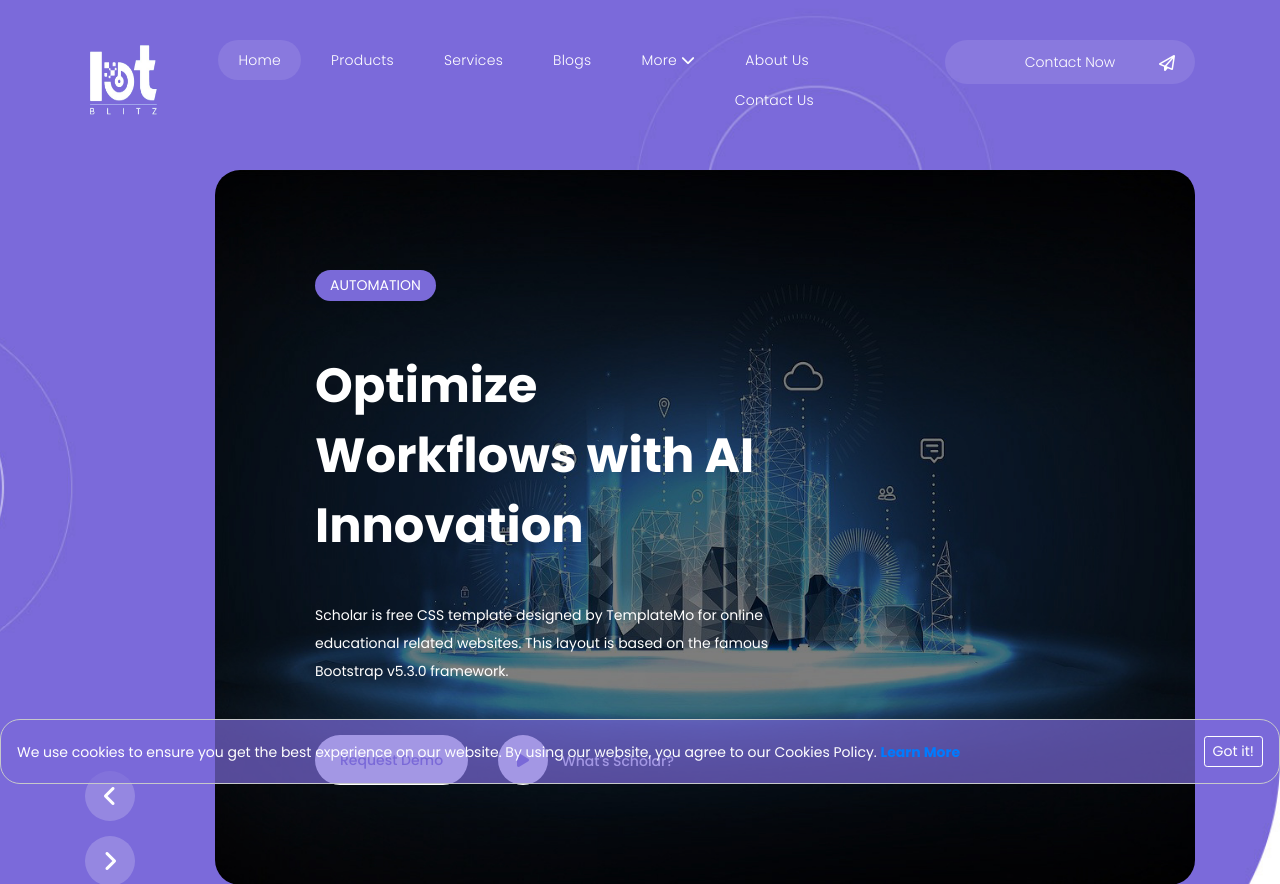
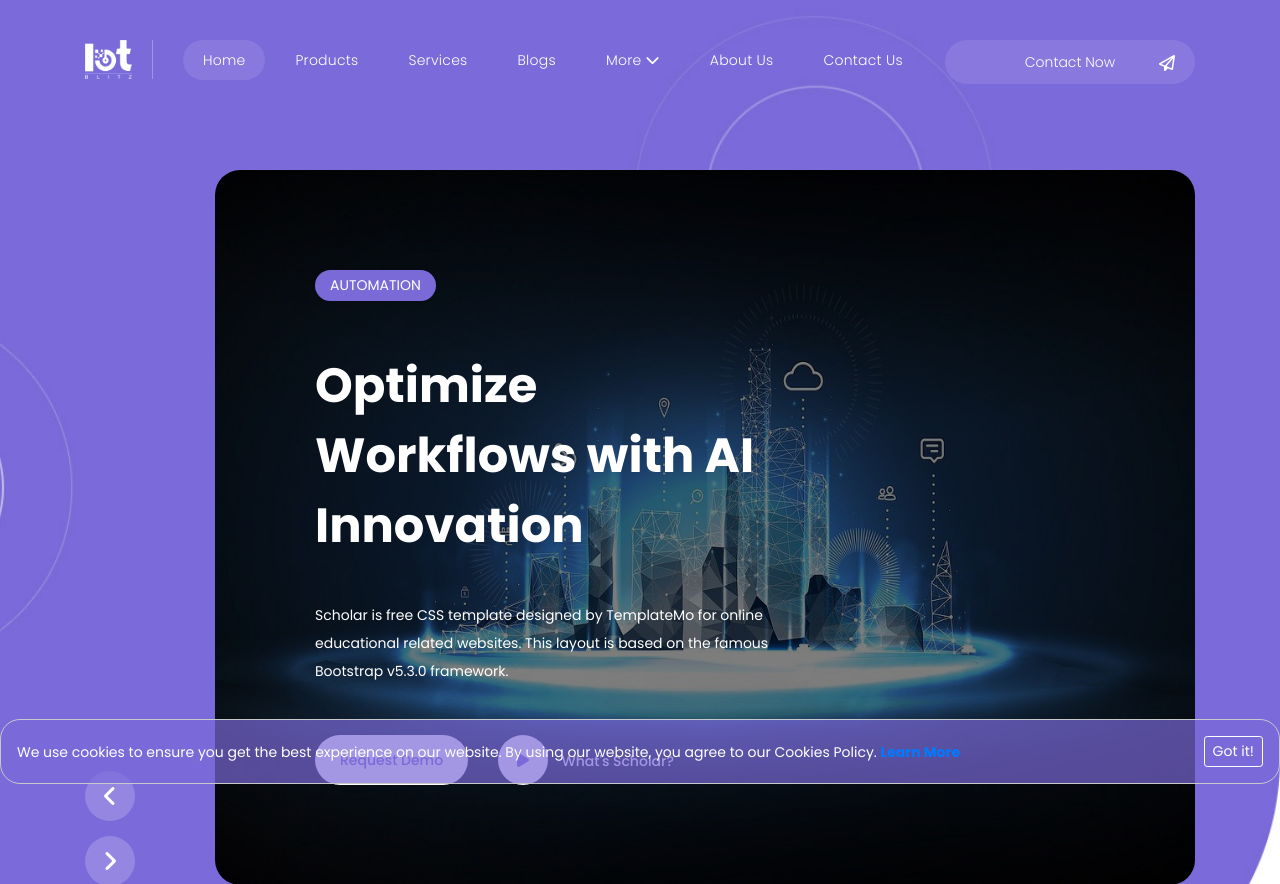
Before and after one commit to iotblitz/iotblitz, a Laravel app: page / in a window 1280 px wide. Shown: the top 884 px of the page. Run offline with Laravel 10, Linux system fonts and the light colour scheme; some libraries are stand-ins or nearby versions.

Commit message:
change header logo

```diff
--- a/resources/views/public/common/layout.blade.php
+++ b/resources/views/public/common/layout.blade.php
@@ -189,6 +189,12 @@
             }
             return null;
         }
+
+
+        function redirectToHome() {
+        // Assuming you want to redirect to the home page
+        window.location.href = "{{ route('home') }}";
+    }
     </script>
 </body>
 
--- a/resources/views/public/common/topbar.blade.php
+++ b/resources/views/public/common/topbar.blade.php
@@ -4,12 +4,13 @@
         <div class="row">
             <div class="col-12">
                 <nav class="main-nav">
-                    <!-- ***** Logo Start ***** -->
-                    {{-- <a href="{{route('home')}}" class="logo"> --}}
+                    <a href="{{route('home')}}" class="logo" style="margin-right: 1% !important">
                         {{-- <h1>Scholar</h1> --}}
-                        <img src="{{ asset('public/public_page') }}/assets/images/logo.png" class="logo" alt="iotblitz"
-                            style="width: 10% !important; margin: 5px !important; ">
-                    {{-- </a> --}}
+                         <img src="{{ asset('public/public_page') }}/assets/images/logo.png" alt=""
+                           style="position: absolute; width: 6% !important; height: auto;" onclick="redirectToHome()">
+                        {{-- <img src="{{ asset('public/public_page') }}/assets/images/logo.png" class="logo" alt="iotblitz"
+                            style="width: 10% !important; margin: 5px !important; "> --}}
+                    </a>
                     <!-- ***** Logo End ***** -->
                     <!-- ***** Serach Start ***** -->
 
@@ -64,7 +65,7 @@
                                 class="{{ request()->routeIs('contact') ? 'active' : '' }}">Contact Us</a></li>
                     </ul>
 
-                    <div class="search-input" style="margin-left: 10%">
+                    <div class="search-input" style="margin-left: 2%">
                         <div id="search" action="#">
                             <input type="button" value="Contact Now" id='searchText' />
                             {{-- <i class="fa fa-search"></i> --}}
```
